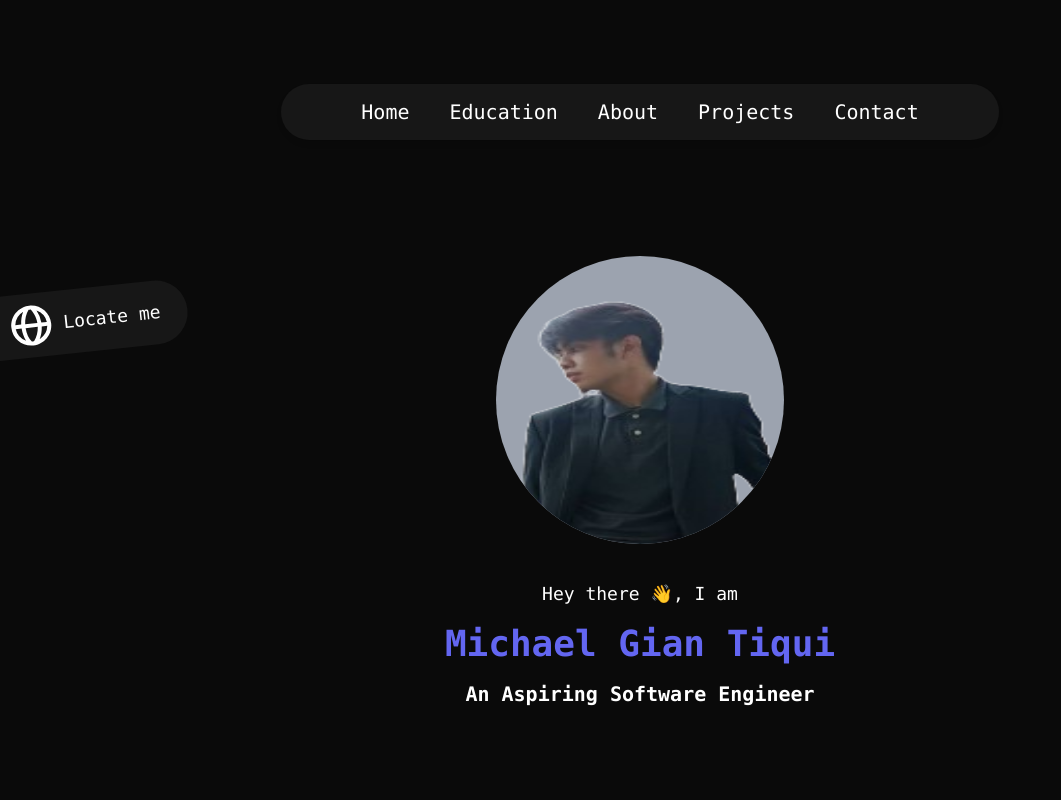
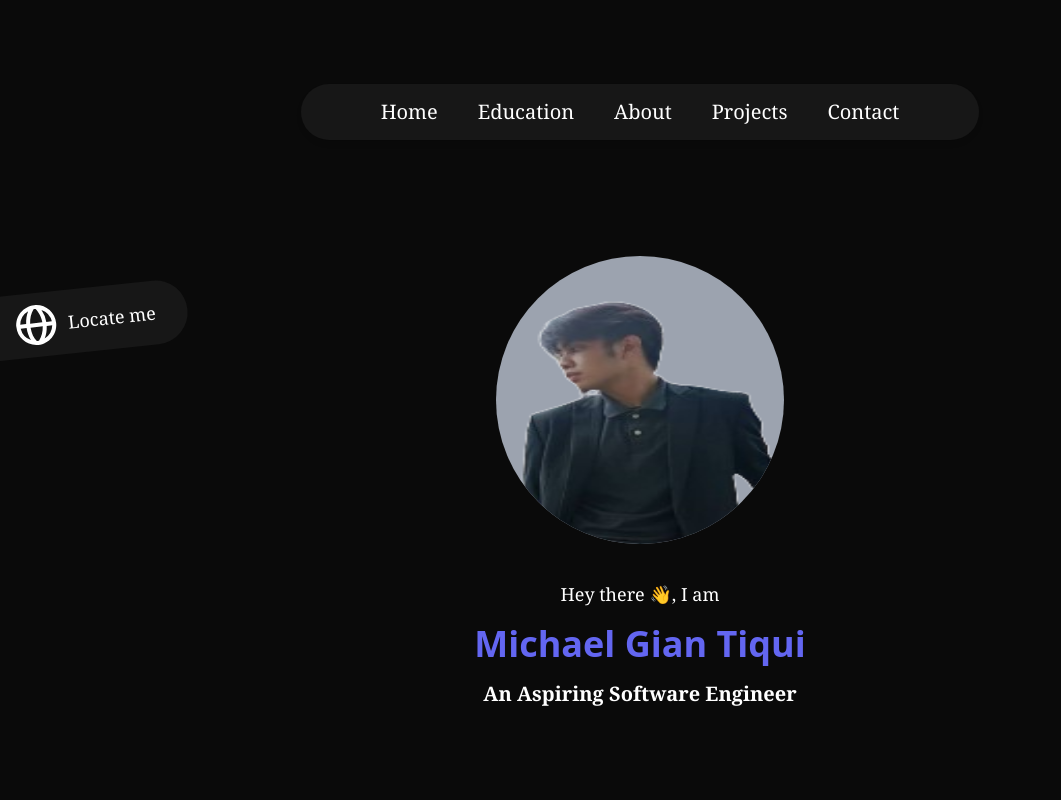
Before and after one commit to gian-tiqui/michael-gian-tiqui, a Next.js app: page / in a window 1280 px wide. Shown: the top 800 px of the page, without its empty margins (0-1061 px from the left). Built offline with nearby package versions, Linux system fonts and the light colour scheme.

Commit message:
font: mono to serif and left some mono

```diff
--- a/src/app/components/Navigation/navbar/Navbar.tsx
+++ b/src/app/components/Navigation/navbar/Navbar.tsx
@@ -56,12 +56,12 @@ const Navbar = () => {
       animate={{ opacity: scrolledDown ? 0 : 1, y: scrolledDown ? 0 : "50%" }}
       exit={{ opacity: 0, y: 0 }}
       transition={{ duration: 0.3 }}
-      className="fixed top-0 left-0 w-full pt-96 h-14 md:pt-14 flex justify-center"
+      className="fixed top-0 left-0 z-50 md:z-0 w-full pt-96 h-14 md:pt-14 flex justify-center"
     >
       <div className="rounded-full bg-neutral-900 h-14 flex items-center justify-between gap-7 md:gap-10 px-7 md:px-20 shadow-md">
         {routesMappingV2.map((route, index) => (
           <Link href={route.path} key={index}>
-            <p className="hidden md:block font-mono text-white text-xl hover:underline">
+            <p className="hidden md:block font-serif text-white text-xl hover:underline">
               {route.name}
             </p>
             <span className="md:hidden">{route.icon}</span>
--- a/src/app/components/Navigation/sidebar/Sidebar.tsx
+++ b/src/app/components/Navigation/sidebar/Sidebar.tsx
@@ -31,7 +31,7 @@ const Sidebar = () => {
         </ul>
       </div>
       <div>
-        <p className="text-gray-400 font-mono mb-3">Stay Connected</p>
+        <p className="text-gray-400 font-serif mb-3">Stay Connected</p>
         <div className="flex gap-3">
           {iconsMapping.map((icon, index) => (
             <Link
--- a/src/app/components/introduction/Introduction.tsx
+++ b/src/app/components/introduction/Introduction.tsx
@@ -1,8 +1,6 @@
-"use client";
 import Image from "next/image";
 import React from "react";
 import gian from "../../assets/michael-gian-tiqui.png";
-import Link from "next/link";
 
 const Introduction = () => {
   return (
@@ -15,13 +13,13 @@ const Introduction = () => {
           priority
         />
         <div className="flex flex-col gap-4 items-center justify-center">
-          <p className="font-mono text-white text-sm md:text-lg">
+          <p className="font-serif text-white text-sm md:text-lg">
             Hey there 👋, I am
           </p>
-          <h2 className="font-mono font-extrabold text-2xl md:text-4xl text-indigo-500">
+          <h2 className="font-sans font-extrabold text-2xl md:text-4xl text-indigo-500">
             Michael Gian Tiqui
           </h2>
-          <p className="font-mono text-white text-md md:text-xl font-bold">
+          <p className="font-serif text-white text-md md:text-xl font-bold">
             An Aspiring Software Engineer
           </p>
         </div>
--- a/src/app/components/location/Location.tsx
+++ b/src/app/components/location/Location.tsx
@@ -30,7 +30,7 @@ const Location = () => {
             className="hidden text-white h-16 w-52 bg-neutral-900 -rotate-6 rounded-e-full md:flex justify-center items-center gap-2"
           >
             <BiGlobe className="text-white h-12 w-auto" />
-            <p className="font-mono text-white text-lg">Locate me</p>
+            <p className="font-serif text-white text-lg">Locate me</p>
           </Link>
         </motion.div>
       )}
--- a/src/app/components/tech-stacks/TechStacks.tsx
+++ b/src/app/components/tech-stacks/TechStacks.tsx
@@ -1,3 +1,4 @@
+"use client";
 import React, { ReactNode } from "react";
 import { FaLaravel, FaNodeJs, FaReact } from "react-icons/fa";
 import {
--- a/src/app/components/tech-stacks/components/TechStackContainer.tsx
+++ b/src/app/components/tech-stacks/components/TechStackContainer.tsx
@@ -9,7 +9,7 @@ const TechStackContainer = ({
   name: string;
 }) => {
   return (
-    <div className="rounded-xl bg-neutral-900 h-20 px-10 flex justify-center cursor-default items-center gap-3">
+    <div className="rounded-xl bg-neutral-900 h-20 px-10 w-64 flex justify-center items-center gap-3">
       {children}
       <p className="text-white font-mono text-2xl font-bold">{name}</p>
     </div>
```
